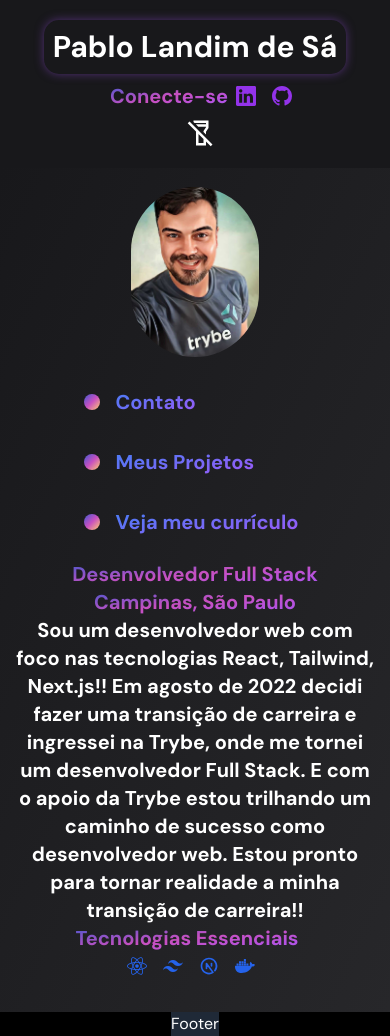
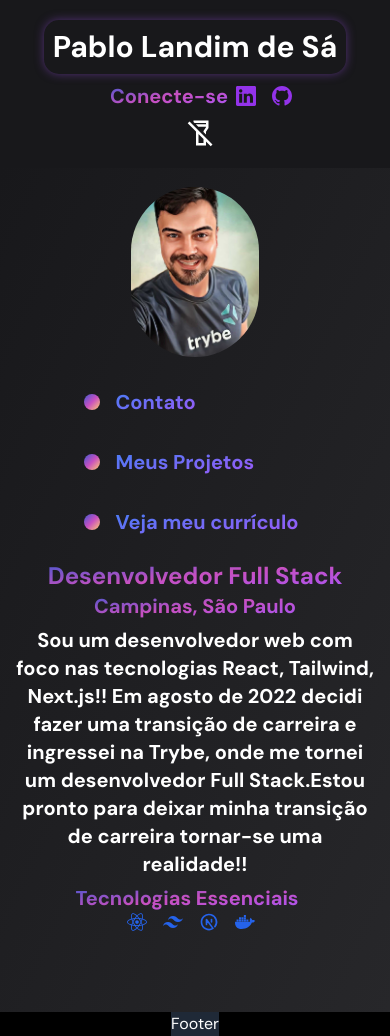
Before and after one commit to PabloLSa/my-Port, a Next.js app: page / in a window 390 px wide. Built offline with nearby package versions, Linux system fonts and the light colour scheme.

Commit message:
:art:  Home
Ajuste de responsivo

```diff
--- a/src/app/components/About.tsx
+++ b/src/app/components/About.tsx
@@ -3,7 +3,7 @@ import { FaReact, FaDocker } from 'react-icons/fa';
 import { SiTailwindcss } from 'react-icons/si';
 import { useContext, useState, useEffect } from 'react';
 import { TbBrandNextjs } from 'react-icons/tb'
-import Typical from 'react-typical';
+// import Typical from 'react-typical';
 
 
 import Image from "next/image";
@@ -13,7 +13,7 @@ function About() {
   const theme = useContext(ThemeContext);
   const [themeClasses, setThemeClasses] = useState('bg-gradient-to-br from-zinc-900 to-zinc-800 mx-auto py-8 min-h-screen');
   const [themeText, setThemeText] = useState(`text-transparent bg-gradient-to-br from-[#4158D0] via-[#C850C0] via-46% to-purple-500 bg-clip-text`);
-  const [themeAbout, setThemeAbout] = useState(`font-sans font-bold text-xl sm:text-2xl text-center text-white`);
+  const [themeAbout, setThemeAbout] = useState(`font-sans font-bold text-xl sm:text-xl text-center text-white`);
 
   useEffect(() => {
     setThemeClasses(
@@ -65,7 +65,7 @@ function About() {
           <div className="flex flex-col items-center justify-between w-full sm:w-3/4 h-96">
             <div className='flex flex-col items-center w-full'>
               <div className='flex justify-center'>
-                <span className={`font-sans font-bold text-xl sm:text-5xl ${themeText}`}>
+                <span className={`font-sans font-bold text-2xl sm:text-5xl ${themeText}`}>
                   Desenvolvedor Full Stack
                 </span>
               </div>
@@ -74,15 +74,14 @@ function About() {
               </span>
             </div>
             <div className='flex items-center justify-center h-full'>
-              <p className={`font-sans font-bold text-xl sm:text-2xl text-center ${themeAbout}`}>
+              <p className={`font-sans font-bold text-xl sm:text-xl text-center ${themeAbout}`}>
                 Sou um desenvolvedor web com foco nas tecnologias React, Tailwind, Next.js!! Em agosto de 2022 decidi
-                fazer uma transição de carreira
-                e ingressei na Trybe, onde me tornei
-                um desenvolvedor Full Stack. E com o apoio da Trybe estou trilhando um caminho de sucesso
-                como desenvolvedor web. Estou pronto para tornar realidade a minha transição de carreira!!
+                fazer uma transição de carreira e ingressei na Trybe, onde me tornei um desenvolvedor Full Stack.Estou pronto
+                para deixar minha transição de carreira tornar-se uma realidade!!
+
               </p>
             </div>
-            <div className='flex flex-col items-center gap-1'>
+            <div className='flex flex-col items-center'>
               <span className={`mr-4 font-sans font-bold text-xl ${themeText} sm:text-3xl`}>
                 Tecnologias Essenciais
               </span>
```
